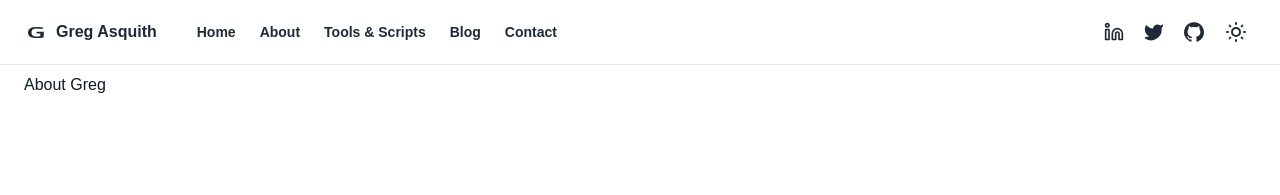
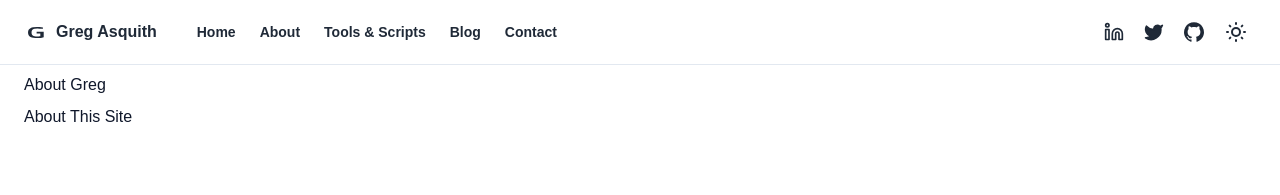
Before and after one commit to Greg-Asquith/gregasquith, a Next.js app: page /about in a window 1280 px wide. Shown: the top 195 px of the page. Built offline with nearby package versions, Linux system fonts and the light colour scheme; a web font is replaced by a local one.

Commit message:
about page

```diff
--- a/src/app/about/page.tsx
+++ b/src/app/about/page.tsx
@@ -1,8 +1,13 @@
 
 export default function About() {
   return (
-    <div className="my-2">
-      About Greg
-    </div>
+    <>
+      <div className="my-2">
+        About Greg
+      </div>
+      <div className="my-2">
+        About This Site
+      </div>
+    </>
   );
 }
```
